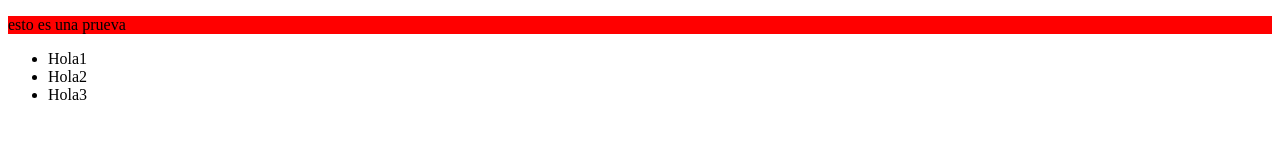
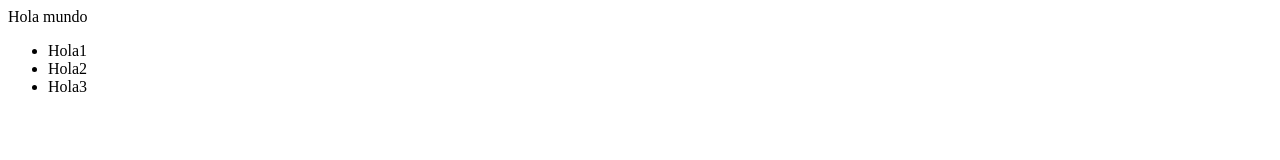
Before and after one commit to Vanchox/MiPrimerProyecto, a plain HTML site: page index.html in a window 1280 px wide. Drawn offline with Linux system fonts and the light colour scheme.

Commit message:
Iniciando un conflicto

```diff
--- a/index.html
+++ b/index.html
@@ -9,7 +9,7 @@
 </head>
 <body>
     <div>
-        <p>esto es una prueva</p>
+        <div>Hola mundo</div>
     </div>
     <div>
         <ul>
```
